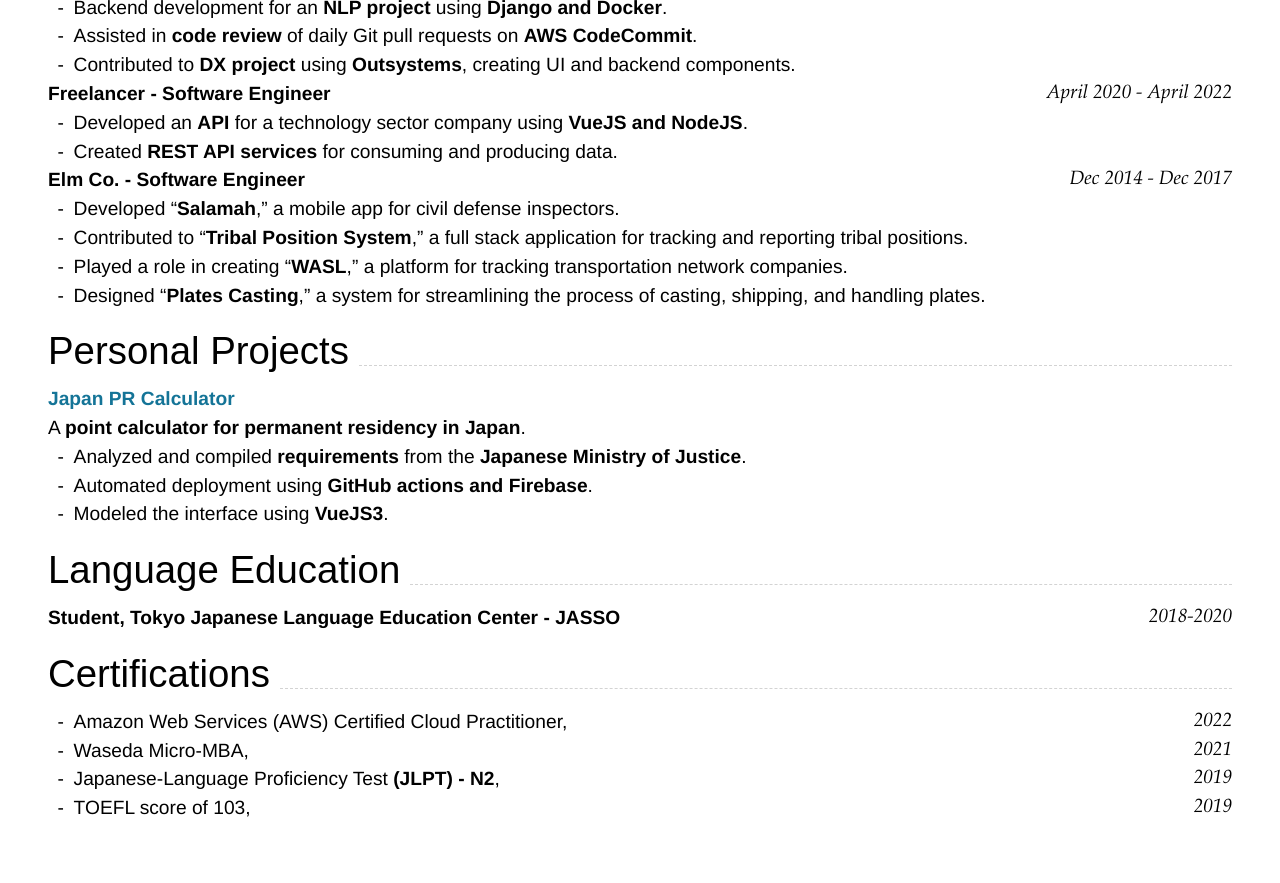
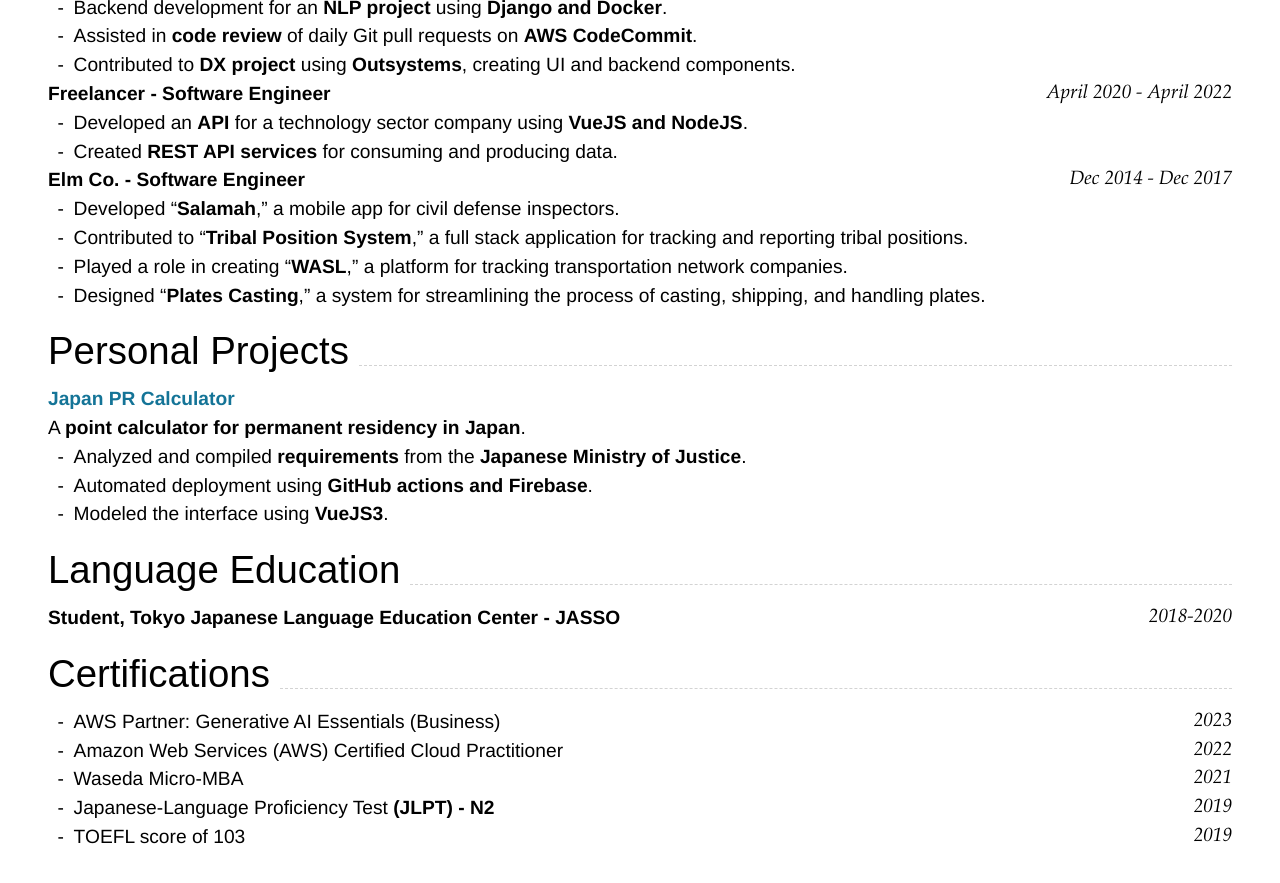
Before and after one commit to GreenStorm/cv, a Jekyll site: the page built from index.md, in a window 1280 px wide and 900 px high, scrolled down 947 px. Shown: the top 883 px of the window. Built offline with Jekyll 4.4.1, drawn with Linux system fonts in a browser that asks for light colours; nearby versions of some CDN libraries.

Commit message:
Update index.md
add aws gen ai

```diff
--- a/index.md
+++ b/index.md
@@ -74,7 +74,8 @@ __Student, Tokyo Japanese Language Education Center - JASSO__
 
 ## Certifications
 
-- Amazon Web Services (AWS) Certified Cloud Practitioner, `2022`
-- Waseda Micro-MBA, `2021`
-- Japanese-Language Proficiency Test **(JLPT) - N2**, `2019`
-- TOEFL score of 103, `2019`
+- AWS Partner: Generative AI Essentials (Business) `2023`
+- Amazon Web Services (AWS) Certified Cloud Practitioner `2022`
+- Waseda Micro-MBA `2021`
+- Japanese-Language Proficiency Test **(JLPT) - N2** `2019`
+- TOEFL score of 103 `2019`
```
